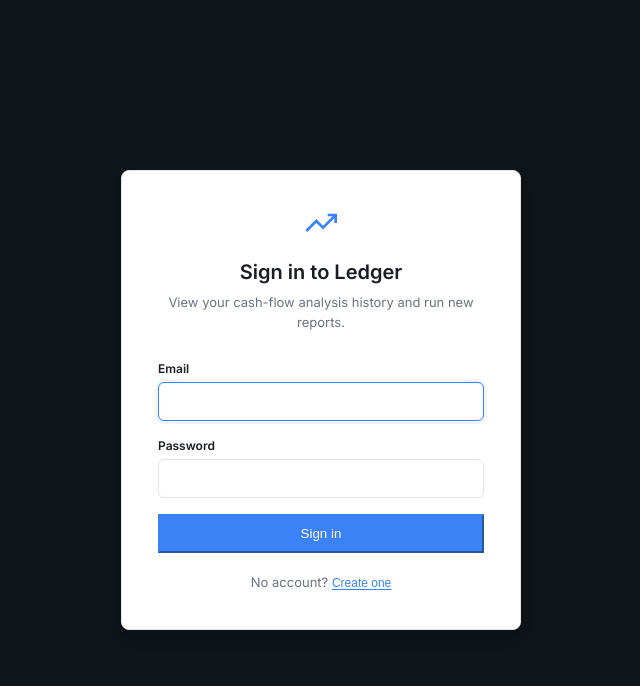
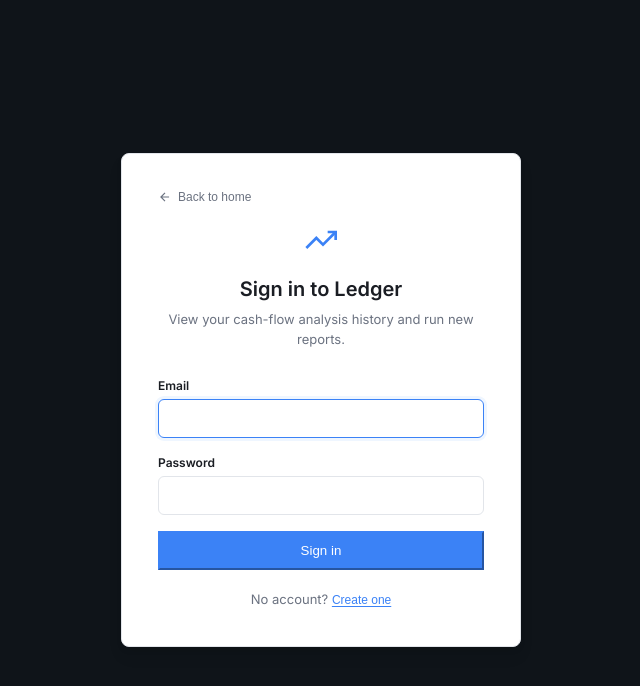
Before and after one commit to NehaKhann/sme-cashflow-explainer, a React (Vite) app in the folder frontend/: page / in a window 1280 px wide. Both pictures are taken after a click on the button "Get started". Shown: the top 686 px of the page, without its empty margins (319-959 px from the left). Built offline with nearby package versions, Linux system fonts and the light colour scheme; no server answers.

Commit message:
Fix navigation flows: back-to-home on auth pages, sign-in/sign-up from demo mode, clean API URL default

```diff
--- a/frontend/src/App.css
+++ b/frontend/src/App.css
@@ -1444,6 +1444,42 @@ body {
   border-radius: var(--radius-sm);
 }
 
+.auth-back {
+  display: flex;
+  align-items: center;
+  gap: 6px;
+  background: none;
+  border: none;
+  color: var(--text-muted);
+  font-size: 12px;
+  font-weight: 500;
+  cursor: pointer;
+  padding: 0;
+  margin-bottom: 20px;
+  transition: color var(--transition);
+}
+.auth-back:hover {
+  color: var(--primary);
+}
+
+.sidebar-demo-actions {
+  display: flex;
+  flex-direction: column;
+  gap: 4px;
+  padding-bottom: 8px;
+  border-bottom: 1px solid rgba(255,255,255,0.06);
+  margin-bottom: 8px;
+}
+
+.sidebar-demo-label {
+  font-size: 10px;
+  font-weight: 600;
+  text-transform: uppercase;
+  letter-spacing: 0.06em;
+  color: var(--warning);
+  margin-bottom: 4px;
+}
+
 .auth-footer {
   text-align: center;
   font-size: 13px;
--- a/frontend/src/App.tsx
+++ b/frontend/src/App.tsx
@@ -29,7 +29,7 @@ const TOPBAR_META: Record<Page | "compare", { title: string; desc: string }> = {
 };
 
 export default function App() {
-  const [apiBase, setApiBase] = useState("http://localhost:8000");
+  const [apiBase, setApiBase] = useState(import.meta.env.VITE_API_BASE || "http://localhost:8000");
 
   return (
     <AuthProvider apiBase={apiBase}>
@@ -41,7 +41,7 @@ export default function App() {
 type AuthPage = "landing" | "login" | "signup";
 
 function AppInner({ apiBase, onApiBaseChange }: { apiBase: string; onApiBaseChange: (v: string) => void }) {
-  const { user, loading, isDemo, enterDemo, exitDemo } = useAuth();
+  const { user, loading, isDemo, enterDemo, exitDemo, logout } = useAuth();
   const [page, setPage] = useState<Page>("dashboard");
   const [authPage, setAuthPage] = useState<AuthPage>("landing");
   const [apiStatus, setApiStatus] = useState<ApiHealthStatus>(INITIAL_STATUS);
@@ -141,9 +141,9 @@ function AppInner({ apiBase, onApiBaseChange }: { apiBase: string; onApiBaseChan
     return (
       <div className="auth-layout">
         {authPage === "signup" ? (
-          <SignupPage onSwitch={() => setAuthPage("login")} />
+          <SignupPage onSwitch={() => setAuthPage("login")} onBack={() => setAuthPage("landing")} />
         ) : (
-          <LoginPage onSwitch={() => setAuthPage("signup")} />
+          <LoginPage onSwitch={() => setAuthPage("signup")} onBack={() => setAuthPage("landing")} />
         )}
       </div>
     );
@@ -167,6 +167,7 @@ function AppInner({ apiBase, onApiBaseChange }: { apiBase: string; onApiBaseChan
         onNavigate={setPage}
         open={mobileMenuOpen}
         onClose={() => setMobileMenuOpen(false)}
+        onAuthAction={(action) => { logout(); setAuthPage(action); }}
       />
       <main className="main">
         <Topbar
--- a/frontend/src/components/AuthPage.tsx
+++ b/frontend/src/components/AuthPage.tsx
@@ -2,7 +2,7 @@ import { useState } from "react";
 import { useAuth } from "./AuthContext";
 import { TrendingUpIcon } from "./Icons";
 
-export function LoginPage({ onSwitch }: { onSwitch: () => void }) {
+export function LoginPage({ onSwitch, onBack }: { onSwitch: () => void; onBack: () => void }) {
   const { login } = useAuth();
   const [email, setEmail] = useState("");
   const [password, setPassword] = useState("");
@@ -25,6 +25,12 @@ export function LoginPage({ onSwitch }: { onSwitch: () => void }) {
   return (
     <div className="auth-page">
       <div className="auth-card">
+        <button className="auth-back" onClick={onBack} type="button">
+          <svg width="14" height="14" viewBox="0 0 24 24" fill="none" stroke="currentColor" strokeWidth="2">
+            <path d="M19 12H5M12 19l-7-7 7-7" />
+          </svg>
+          Back to home
+        </button>
         <div className="auth-header">
           <TrendingUpIcon size={32} />
           <h1>Sign in to Ledger</h1>
@@ -55,7 +61,7 @@ export function LoginPage({ onSwitch }: { onSwitch: () => void }) {
   );
 }
 
-export function SignupPage({ onSwitch }: { onSwitch: () => void }) {
+export function SignupPage({ onSwitch, onBack }: { onSwitch: () => void; onBack: () => void }) {
   const { signup } = useAuth();
   const [email, setEmail] = useState("");
   const [password, setPassword] = useState("");
@@ -79,6 +85,12 @@ export function SignupPage({ onSwitch }: { onSwitch: () => void }) {
   return (
     <div className="auth-page">
       <div className="auth-card">
+        <button className="auth-back" onClick={onBack} type="button">
+          <svg width="14" height="14" viewBox="0 0 24 24" fill="none" stroke="currentColor" strokeWidth="2">
+            <path d="M19 12H5M12 19l-7-7 7-7" />
+          </svg>
+          Back to home
+        </button>
         <div className="auth-header">
           <TrendingUpIcon size={32} />
           <h1>Create your account</h1>
--- a/frontend/src/components/Sidebar.tsx
+++ b/frontend/src/components/Sidebar.tsx
@@ -11,6 +11,7 @@ interface SidebarProps {
   onNavigate: (page: Page) => void;
   open: boolean;
   onClose: () => void;
+  onAuthAction?: (action: "login" | "signup") => void;
 }
 
 const NAV_ITEMS: { page: Page | "compare"; label: string; icon: React.ReactNode }[] = [
@@ -19,8 +20,8 @@ const NAV_ITEMS: { page: Page | "compare"; label: string; icon: React.ReactNode
   { page: "reports", label: "Reports", icon: <BarChartIcon /> },
 ];
 
-export function Sidebar({ status, active, onNavigate, open, onClose }: SidebarProps) {
-  const { user, logout } = useAuth();
+export function Sidebar({ status, active, onNavigate, open, onClose, onAuthAction }: SidebarProps) {
+  const { user, isDemo, logout } = useAuth();
   const [dark, setDark] = useState(() => localStorage.getItem("dark_mode") === "true");
 
   useEffect(() => {
@@ -77,6 +78,17 @@ export function Sidebar({ status, active, onNavigate, open, onClose }: SidebarPr
               </button>
             </div>
           )}
+          {isDemo && onAuthAction && (
+            <div className="sidebar-demo-actions">
+              <span className="sidebar-demo-label">Demo mode</span>
+              <button className="btn-logout" onClick={() => onAuthAction("signup")} title="Create account">
+                Create account
+              </button>
+              <button className="btn-logout" onClick={() => onAuthAction("login")} title="Sign in">
+                Sign in
+              </button>
+            </div>
+          )}
           <div className="sidebar-actions">
             <button className="btn-dark-toggle" onClick={() => setDark(!dark)} title="Toggle dark mode">
               {dark ? (
```
